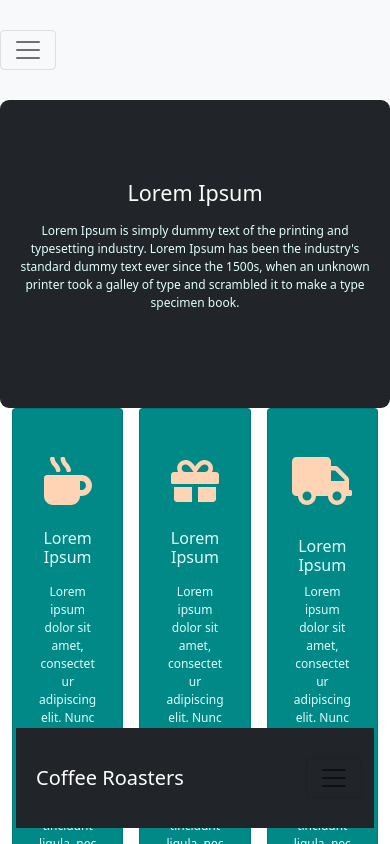
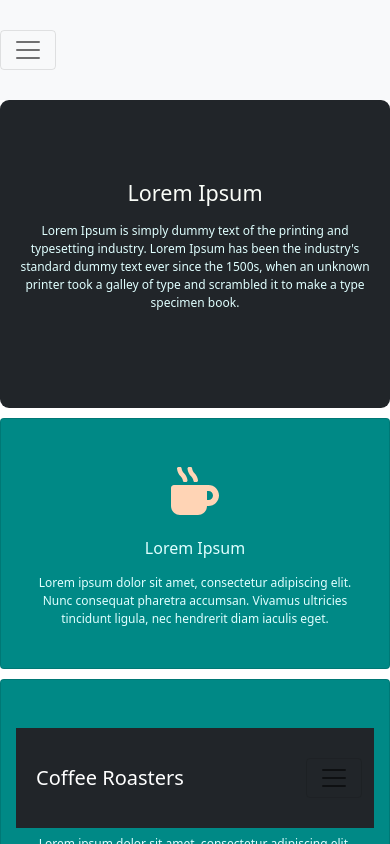
Before and after one commit to crisellevaldez/tftgreens, a React (Create React App) app: page / in a window 390 px wide. Shown: the top 844 px of the page. Built offline with nearby package versions, Linux system fonts and the light colour scheme.

Commit message:
restored cards responsiveness

```diff
--- a/src/App.js
+++ b/src/App.js
@@ -7,6 +7,7 @@ import './index.css';
 import Header from './Header/header';
 import Footer from './Footer/footer';
 import Article from './Article/article';
+import Section from './Section/section';
 import Cards from './Article/cards';
 
 function App() {
@@ -14,6 +15,7 @@ function App() {
     <div className="App">
       <Header />
       <Article />
+      <Section />
       <Cards />
       <Footer />
     </div>
--- a/src/Article/cards.css
+++ b/src/Article/cards.css
@@ -26,7 +26,7 @@ p{
         padding: 0;
     }
 
-    .card-container {
+    .card {
         margin: 10px 0 10px 0;
     }
 
--- a/src/Article/cards.js
+++ b/src/Article/cards.js
@@ -7,7 +7,7 @@ function Cards() {
     return (
         <Container className="negative-margin">
             <Row>
-                <Stack direction="horizontal" gap={3} className="col-md-8 mx-auto cards-container">
+                <Stack direction="horizontal" gap={3} className="col-md-8 mx-auto cards">
                     <Stack className="card bg-custom rounded p-4 pt-5">
                         <div className="mx-auto mb-2">
                             <FontAwesomeIcon icon={faMugHot} size="3x" color="#FFD4B5" />
--- /dev/null
+++ b/src/Section/section.js
@@ -0,0 +1,12 @@
+import { Stack, Container, Row } from 'react-bootstrap';
+import './section.css';
+
+function Section() {
+    return (
+        <Container>
+
+        </Container>
+    )
+}
+
+export default Section;
```
Also changed, not shown: src/Section/section.css (added).
